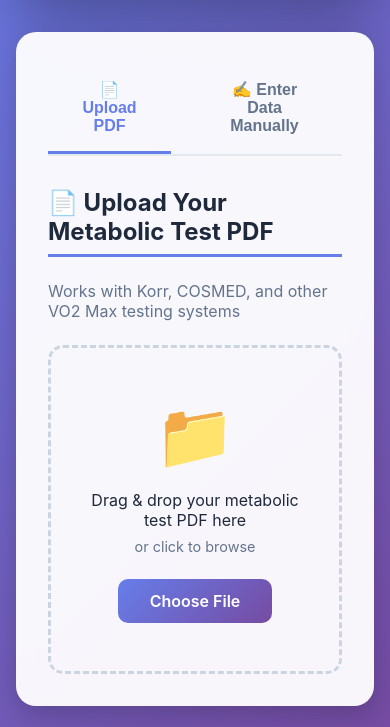
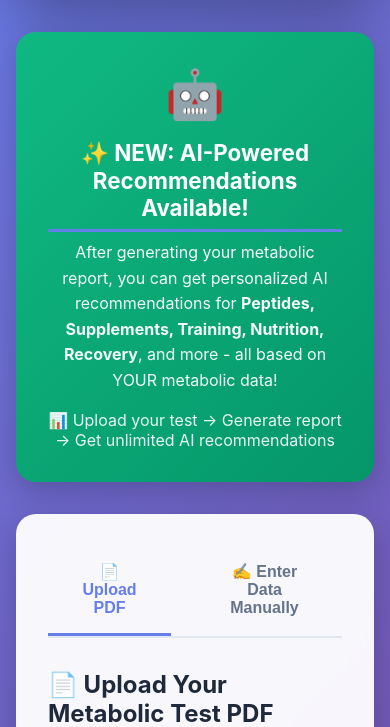
Before and after one commit to mgentry11/metabomaxpro1, a Flask app: page /index in a window 390 px wide. Shown: the part 261-988 px from the top of the page. Run offline with Flask 3, Linux system fonts and the light colour scheme; the visitor is signed in with stand-in values (Sample User, id 1).

Commit message:
Add prominent AI recommendations callout at top of upload page
- Added eye-catching green gradient banner highlighting AI feature
- Explains AI recommendations are available for peptides, supplements, training, etc.
- Shows simple workflow: Upload → Generate → Get AI recommendations
- Fully responsive design with mobile-optimized layout
- Provides early visibility before users upload data

This complements the inline AI form shown after report generation, creating
a complete user journey with AI feature awareness from the start.

🤖 Generated with [Claude Code](https://claude.com/claude-code)

Co-Authored-By: Claude <noreply@anthropic.com>

```diff
--- a/templates/index.html
+++ b/templates/index.html
@@ -13,6 +13,42 @@
             <h1>📊 Metabolic Report Generator</h1>
             <p class="subtitle">Works with ANY metabolic testing system - Upload PDF or Enter Data Manually</p>
         </div>
+
+        <!-- AI Feature Callout -->
+        <div class="card ai-callout-card" style="background: linear-gradient(135deg, #10b981 0%, #059669 100%); color: white; margin-bottom: 2rem;">
+            <div class="ai-callout-content" style="display: flex; align-items: center; gap: 2rem;">
+                <div class="ai-callout-emoji" style="font-size: 4rem;">🤖</div>
+                <div style="flex: 1;">
+                    <h2 style="color: white; margin-bottom: 0.5rem; font-size: 1.8rem;">✨ NEW: AI-Powered Recommendations Available!</h2>
+                    <p style="color: white; opacity: 0.95; margin-bottom: 1rem; font-size: 1.1rem; line-height: 1.6;">
+                        After generating your metabolic report, you can get personalized AI recommendations for <strong>Peptides, Supplements, Training, Nutrition, Recovery</strong>, and more - all based on YOUR metabolic data!
+                    </p>
+                    <p style="color: white; opacity: 0.9; font-size: 0.95rem; margin: 0;">
+                        📊 Upload your test → Generate report → Get unlimited AI recommendations
+                    </p>
+                </div>
+            </div>
+        </div>
+
+        <style>
+            /* Responsive AI Callout */
+            @media (max-width: 768px) {
+                .ai-callout-content {
+                    flex-direction: column !important;
+                    text-align: center !important;
+                    gap: 1rem !important;
+                }
+                .ai-callout-emoji {
+                    font-size: 3rem !important;
+                }
+                .ai-callout-card h2 {
+                    font-size: 1.4rem !important;
+                }
+                .ai-callout-card p {
+                    font-size: 1rem !important;
+                }
+            }
+        </style>
 
         <!-- Input Method Selection -->
         <div class="card" id="uploadSection">
```
